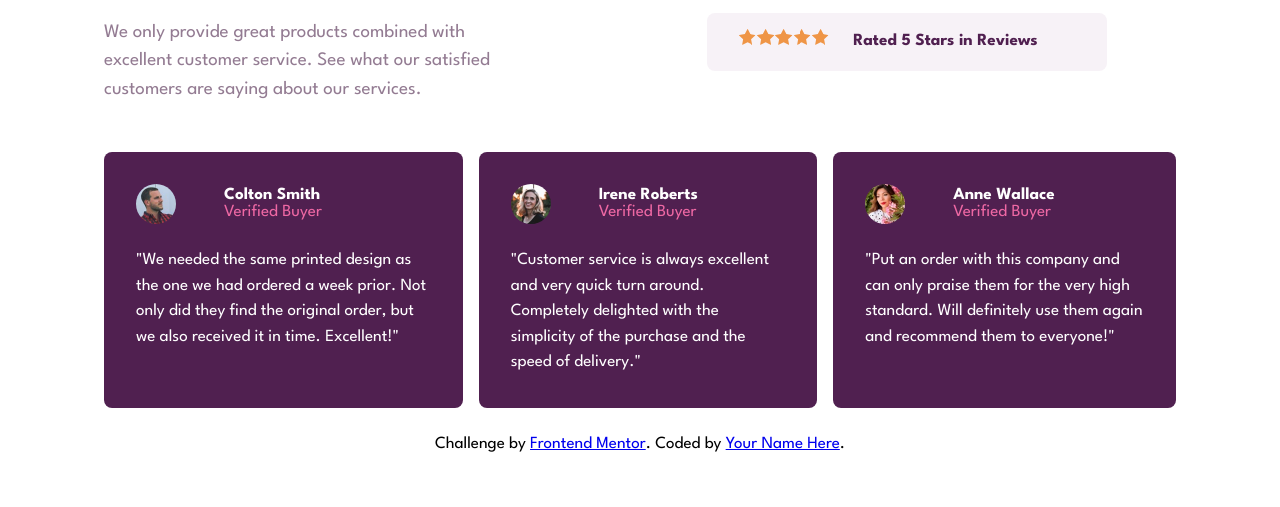
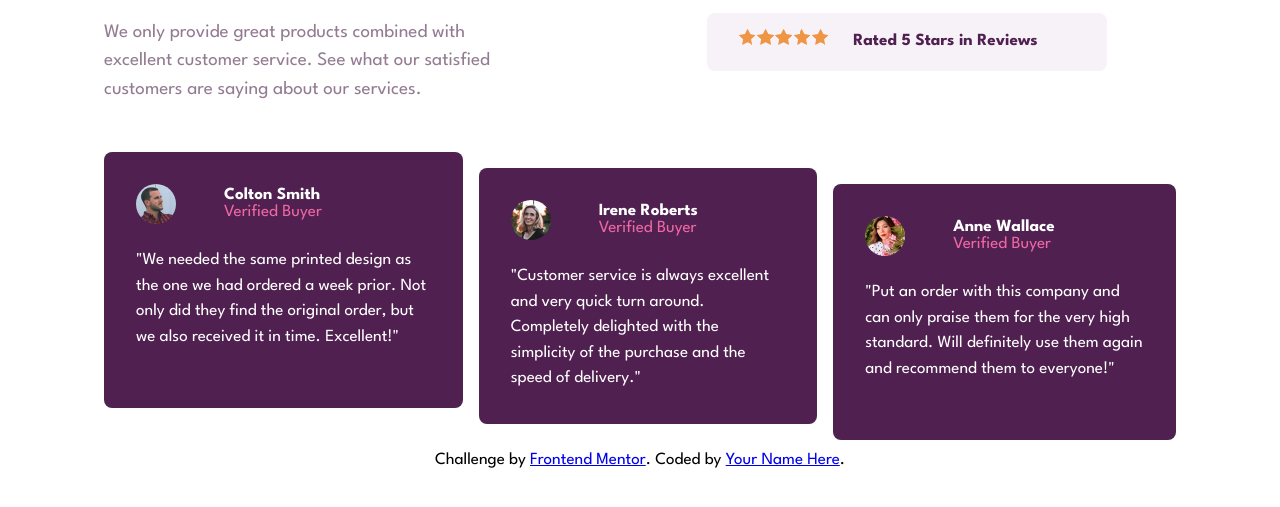
Before and after one commit to magda-korzeniowska/social-proof-section-frontendmentor, a plain HTML site: page index.html in a window 1280 px wide. Shown: the part 273-780 px from the top of the page. Drawn offline with nearby package versions, Linux system fonts and the light colour scheme; files that its build step writes are made by us from their sources.

Commit message:
Add fixes to styling quotes and ratings for desktop

```diff
--- a/scss/base/_global.scss
+++ b/scss/base/_global.scss
@@ -27,6 +27,7 @@ h1 {
 main {
   display: grid;
   gap: 3rem 1rem;
+  margin-bottom: 1rem;
 }
 
 @media (min-width: 50rem) {
--- a/scss/components/_quotes.scss
+++ b/scss/components/_quotes.scss
@@ -9,6 +9,12 @@
     padding: var(--spacing);
     margin-left: auto;
     margin-right: auto;
+    &:nth-child(2) {
+      transform: translateY(1rem);
+    }
+    &:nth-child(3) {
+      transform: translateY(2rem);
+    }
   }
   img {
     border-radius: 50%;
```
